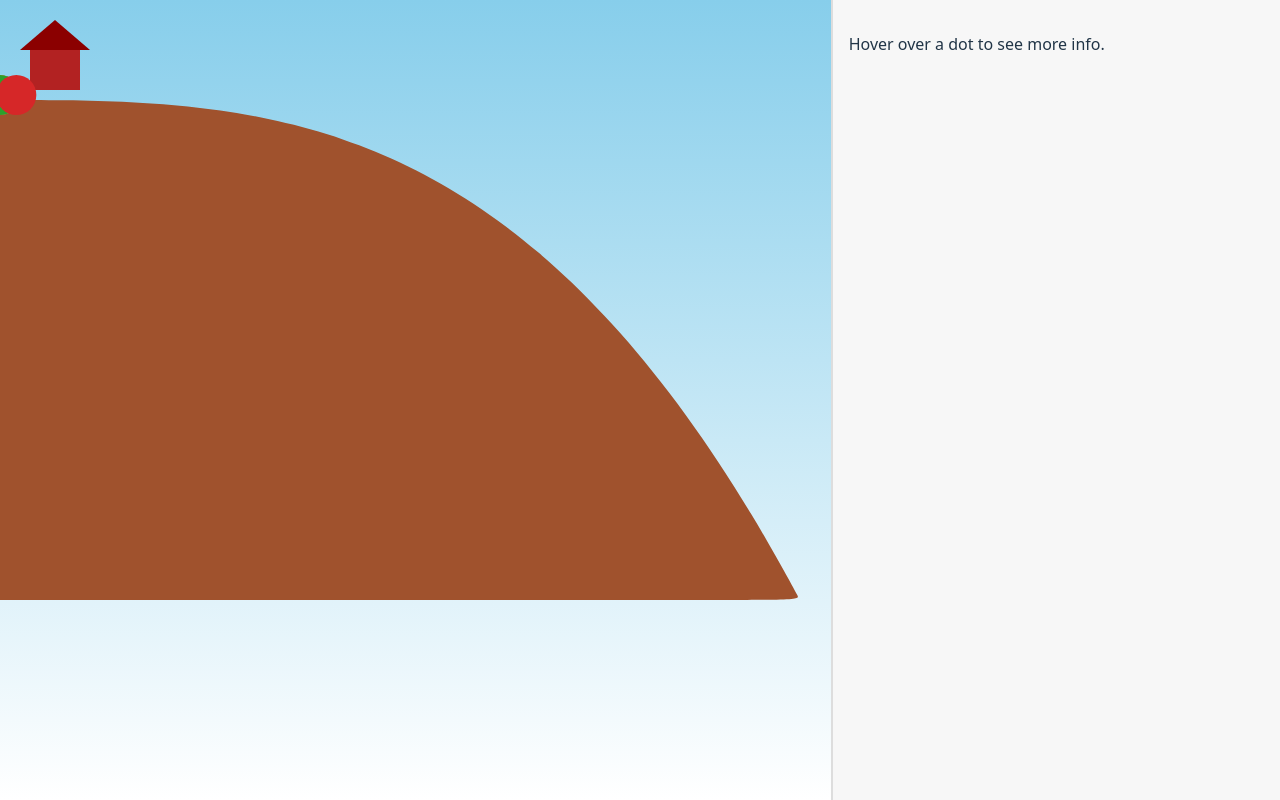
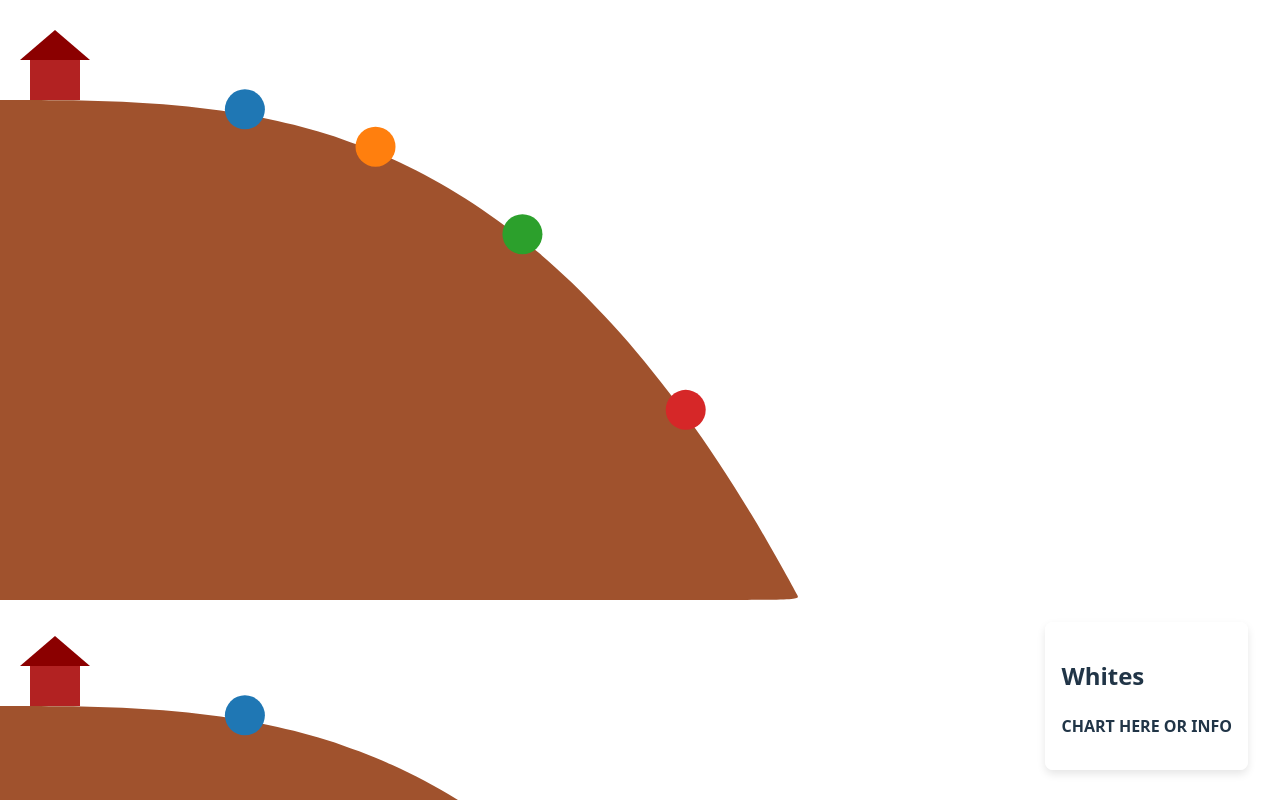
Before and after one commit to farooqashar/house-on-hill, a Svelte app: page / in a window 1280 px wide. Built offline with nearby package versions, Linux system fonts and the light colour scheme.

Commit message:
balls fall down once and 4 separate hills for each group

```diff
--- a/src/App.svelte
+++ b/src/App.svelte
@@ -1,41 +1,69 @@
 <script>
   import Hill from './lib/Hill.svelte';
-  import InfoPanel from './lib/InfoPanel.svelte';
 
   let hoveredDot = null;
 
-  const handleHoverDot = (dot)  => {
+  const dots = [
+    { id: 'A', speed: 0.05, color: '#1f77b4', description: 'Whites' },
+    { id: 'B', speed: 0.08, color: '#ff7f0e', description: 'Blacks' },
+    { id: 'C', speed: 0.11, color: '#2ca02c', description: 'Latinos' },
+    { id: 'D', speed: 0.14, color: '#d62728', description: 'Asians' }
+  ];
+
+  const handleHoverDot = (dot) => {
     hoveredDot = dot;
-  }
+  };
 </script>
 
 <style>
-  .container {
+  .page {
     display: flex;
-    flex-direction: row;
+    flex-direction: column;
+    width: 100vw;
     height: 100vh;
-    overflow: hidden;
+    overflow-y: scroll;
+    scroll-snap-type: y mandatory;
   }
 
-  .main {
-    flex: 2;
-    background: linear-gradient(#87CEEB, #ffffff);
+  .section {
+    height: 100vh;
+    scroll-snap-align: start;
+    position: relative;
   }
 
-  .side {
-    flex: 1;
-    background: #f7f7f7;
+  .info-label {
+    position: absolute;
+    top: 1rem;
+    right: 2rem;
+    background: rgba(255, 255, 255, 0.9);
     padding: 1rem;
-    border-left: 2px solid #ddd;
-    overflow-y: auto;
+    border-radius: 8px;
+    font-weight: bold;
+    max-width: 300px;
+    box-shadow: 0 4px 8px rgba(0, 0, 0, 0.1);
+    pointer-events: none;
   }
 </style>
 
-<div class="container">
-  <div class="main">
-    <Hill onHoverDot={handleHoverDot} />
+<div class="page">
+  <!-- Scene 0: All dots rolling with hover showing dot name -->
+  <div class="section">
+    <Hill dots={dots} freezeAfterDone={false} showInfoFor={null} onHoverDot={handleHoverDot} />
+    {#if hoveredDot}
+      <div class="info-label">
+         {hoveredDot.description}
+      </div>
+    {/if}
   </div>
-  <div class="side">
-    <InfoPanel {hoveredDot} />
-  </div>
+
+  <!-- Scene 1–4: Each ball rolls down alone with info -->
+  {#each dots as dot, i}
+    <div class="section">
+      <Hill dots={[dot]} freezeAfterDone={false} showInfoFor={dot.id} onHoverDot={() => {}} />
+      <div class="info-label">
+        <h2>{dot.description}</h2>
+        <p>CHART HERE OR INFO</p>
+      </div>
+    </div>
+  {/each}
 </div>
--- a/src/lib/Hill.svelte
+++ b/src/lib/Hill.svelte
@@ -2,20 +2,12 @@
   import * as d3 from 'd3';
   import { onMount } from 'svelte';
 
-    let props = $props();
+  const { dots = [], showInfoFor = null, freezeAfterDone = false, onHoverDot = () => {} } = $props();
 
   let svg;
-    let isHoveringAnyDot = null;
-    let hoveringSmoothFactor = 0 // 0 = full speed, 1 = full pause
   const width = 800;
   const height = 600;
 
-    onMount(() => {
-      const svgEl = d3.select(svg)
-        .attr('width', width)
-        .attr('height', height);
-
-      // Steep cliff curve
   const hillData = Array.from({ length: 50 }, (_, i) => {
     const t = i / 49;
     const x = t * width;
@@ -23,15 +15,23 @@
     return { x, y };
   });
 
-      // Fill under hill
+  onMount(() => {
+    const dotStates = dots.map(dot => ({ ...dot, index: 0, done: false }));
+
+    // Making hill
+    const svgEl = d3.select(svg)
+      .attr('width', width)
+      .attr('height', height)
+      .html('');
+
     svgEl.append('path')
       .datum([...hillData, { x: width, y: height }, { x: 0, y: height }])
       .attr('d', d3.line().x(d => d.x).y(d => d.y).curve(d3.curveBasis))
       .attr('fill', '#a0522d');
 
-      // House (Consists of a rectangle and a polygon)
+    // Making a house (rectangle and polygon)
     const houseX = 30;
-      const houseY = hillData[0].y - 10;
+    const houseY = hillData[0].y;
 
     svgEl.append('rect')
       .attr('x', houseX)
@@ -44,39 +44,31 @@
       .attr('points', `${houseX - 10},${houseY - 40} ${houseX + 25},${houseY - 70} ${houseX + 60},${houseY - 40}`)
       .attr('fill', '#8B0000');
 
-      const dotInfo = [
-        { id: 'A', speed: 0.05, color: '#1f77b4', description: 'Blue dot info' },
-        { id: 'B', speed: 0.08, color: '#ff7f0e', description: 'Orange dot info' },
-        { id: 'C', speed: 0.11, color: '#2ca02c', description: 'Green dot info' },
-        { id: 'D', speed: 0.14, color: '#d62728', description: 'Red dot info' },
-      ];
+    // Making dots logic
 
-      const dots = dotInfo.map(dot => ({
-          ...dot,
-          index: 0,
-          circle: svgEl.append('circle')
+    dotStates.forEach(dot => {
+      dot.circle = svgEl.append('circle')
         .attr('r', 20)
         .attr('fill', dot.color)
         .style('cursor', 'pointer')
-            .on('mouseover', () => {
-              isHoveringAnyDot = true;
-              props.onHoverDot(dot);
-            })
-            .on('mouseout', () => {
-              isHoveringAnyDot = false;
-              props.onHoverDot(null);
-            })
-        }));
+        .on('mouseover', () => onHoverDot(dot))
+        .on('mouseout', () => onHoverDot(null));
+    });
 
     d3.timer(() => {
-        const target = isHoveringAnyDot ? 1 : 0;
-        hoveringSmoothFactor += (target - hoveringSmoothFactor) * 0.1;
+      let allDone = true;
 
-        dots.forEach(dot => {
-          const effectiveSpeed = dot.speed * (1 - hoveringSmoothFactor); // slows down smoothly
-          dot.index = (dot.index + effectiveSpeed) % hillData.length;
+      dotStates.forEach(dot => {
+        if (!freezeAfterDone || !dot.done) {
+          if (dot.index < hillData.length - 1) {
+            dot.index += dot.speed;
+            allDone = false;
+          } else {
+            dot.done = true;
+          }
+        }
 
-          const point = hillData[Math.floor(dot.index)];
+        const point = hillData[Math.min(Math.floor(dot.index), hillData.length - 1)];
         dot.circle
           .attr('cx', point.x)
           .attr('cy', point.y - 5);
--- a/src/lib/InfoPanel.svelte
+++ /dev/null
@@ -1,18 +0,0 @@
-<script>
-    export let hoveredDot;
-  </script>
-
-  {#if hoveredDot}
-    <h2>Dot {hoveredDot.id}</h2>
-    <p><strong>Speed:</strong> {hoveredDot.speed}</p>
-    <p>{hoveredDot.description}</p>
-
-    <div style="margin-top: 1rem;">
-      <h3>Visualization</h3>
-      <div style="width: 100%; height: 100px; background: #eee; border: 1px solid #ccc;">
-        <p style="text-align: center; line-height: 100px;">[Chart here]</p>
-      </div>
-    </div>
-  {:else}
-    <p>Hover over a dot to see more info.</p>
-  {/if}
```
Lines whose indentation alone changed are shown as unchanged.
